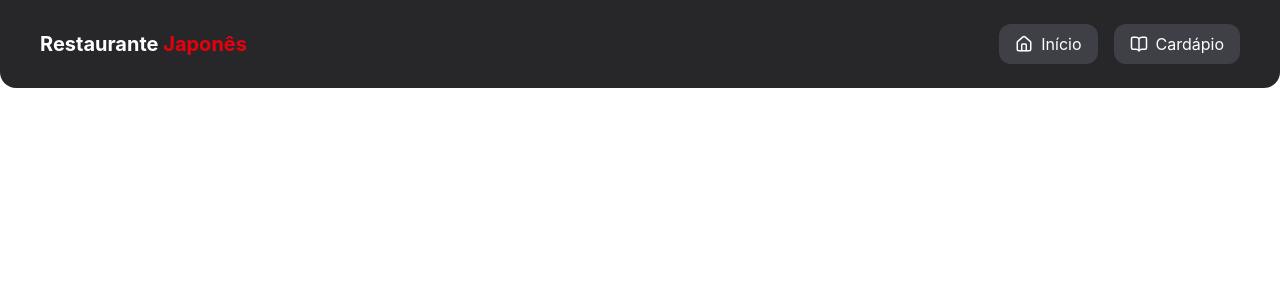
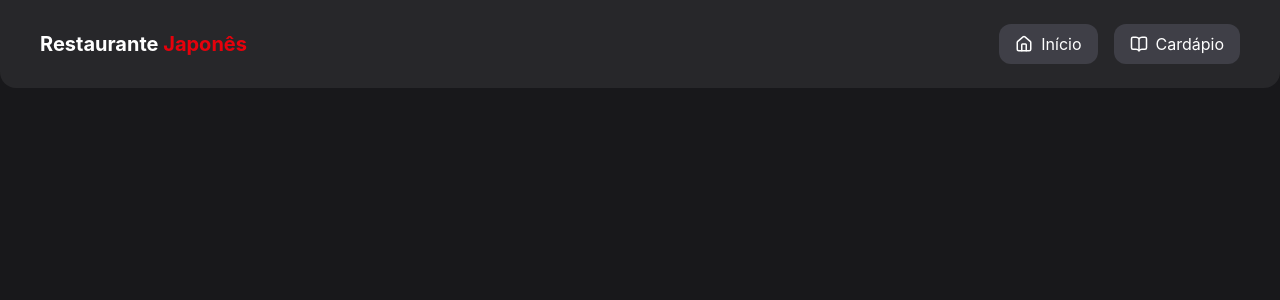
Before and after one commit to Restaurante-Japones/site-restaurante-japones, a React (Vite) app: page / in a window 1280 px wide. Shown: the top 300 px of the page. Built offline with nearby package versions, Linux system fonts and the light colour scheme.

Commit message:
style: Estilizando cor de fundo

```diff
--- a/src/App.jsx
+++ b/src/App.jsx
@@ -7,7 +7,7 @@ import Footer from "./components/Footer";
 const App = () => {
   return (
     <Router>
-      <div className="">
+      <div className=" flex flex-col min-h-screen justify-between bg-zinc-900 ">
         <NavBar/>
         <Routes>
           <Route path="/" element={<Home/>}/>
```
